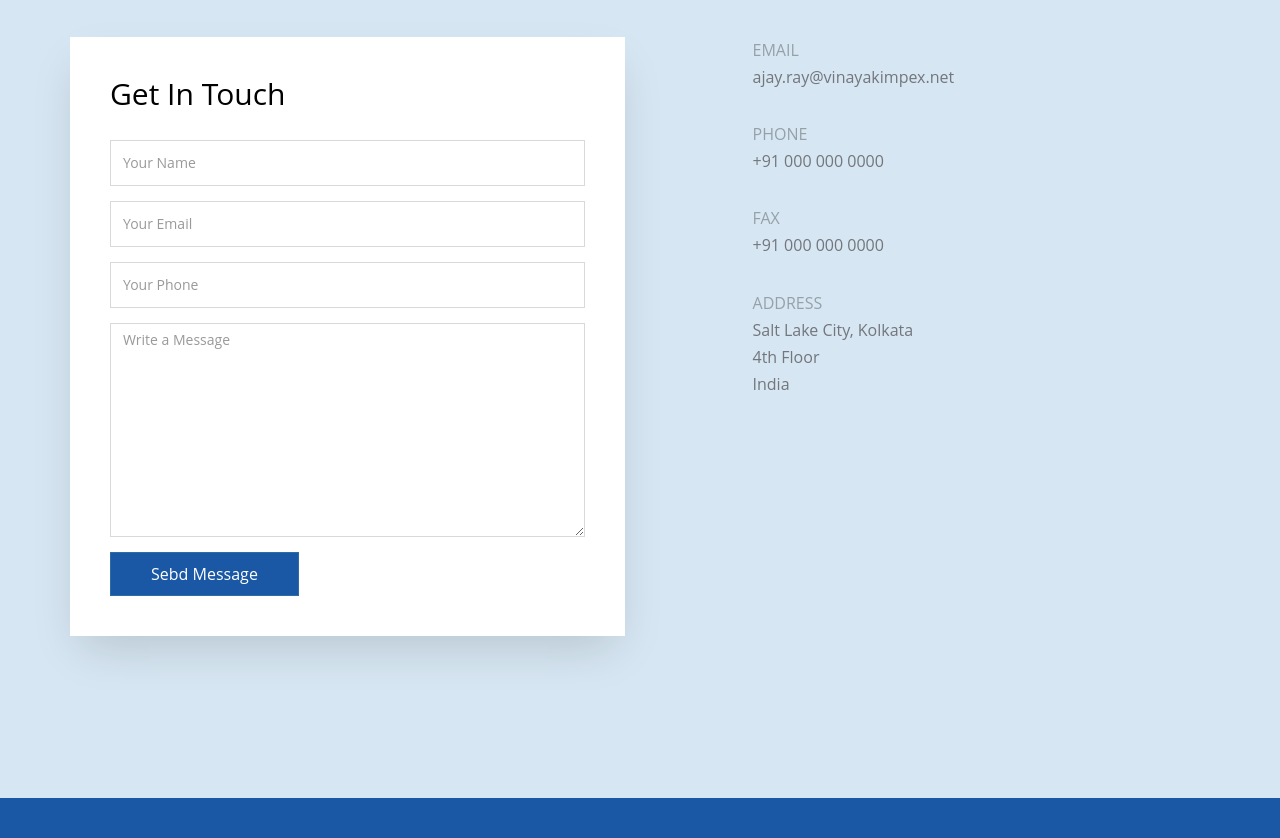
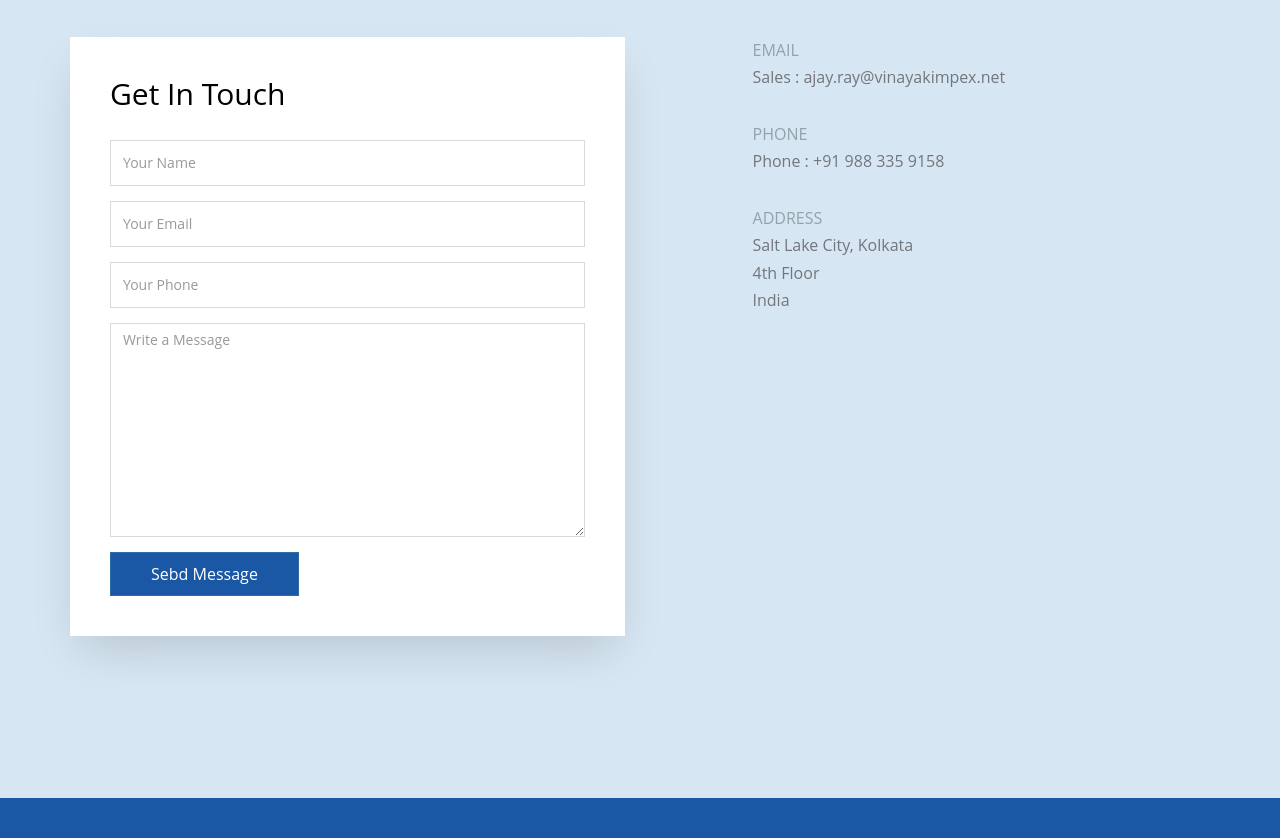
Before and after one commit to betheunique/vinayakimpex.com, a website: page index.html in a window 1280 px wide. Shown: the part 5970-6808 px from the top of the page. Drawn offline with Linux system fonts and the light colour scheme; files whose address does not match are found by name.

Commit message:
Updated contact details.

```diff
--- a/index.html
+++ b/index.html
@@ -271,16 +271,16 @@
             <ul class="probootstrap-contact-details">
               <li>
                 <span class="text-uppercase">Email</span>
-                ajay.ray@vinayakimpex.net
+                Sales : ajay.ray@vinayakimpex.net
               </li>
               <li>
                 <span class="text-uppercase">Phone</span>
-                +91 000 000 0000
+                Phone : +91 988 335 9158
               </li>
-              <li>
+              <!-- <li>
                 <span class="text-uppercase">Fax</span>
                 +91 000 000 0000
-              </li>
+              </li> -->
               <li>
                 <span class="text-uppercase">Address</span>
                 Salt Lake City, Kolkata <br>
@@ -302,7 +302,7 @@
         </div>
         <div class="row">
           <div class="col-md-12">
-            &copy; 2018 <a href="https://www.oarraylabs.com/">OarrayLabs</a>. All Rights Reserved. <br> Designed &amp; Developed by <a href="https://www.oarraylabs.com">oarraylabs.com</a>
+            &copy; 2018 <a href="https://www.oarraylabs.com/">OarrayLabs</a>. All Rights Reserved. <br> Content, Designed &amp; Developed by <a href="https://www.oarraylabs.com">oarraylabs.com</a>
           </div>
         </div>
       </div>
```
